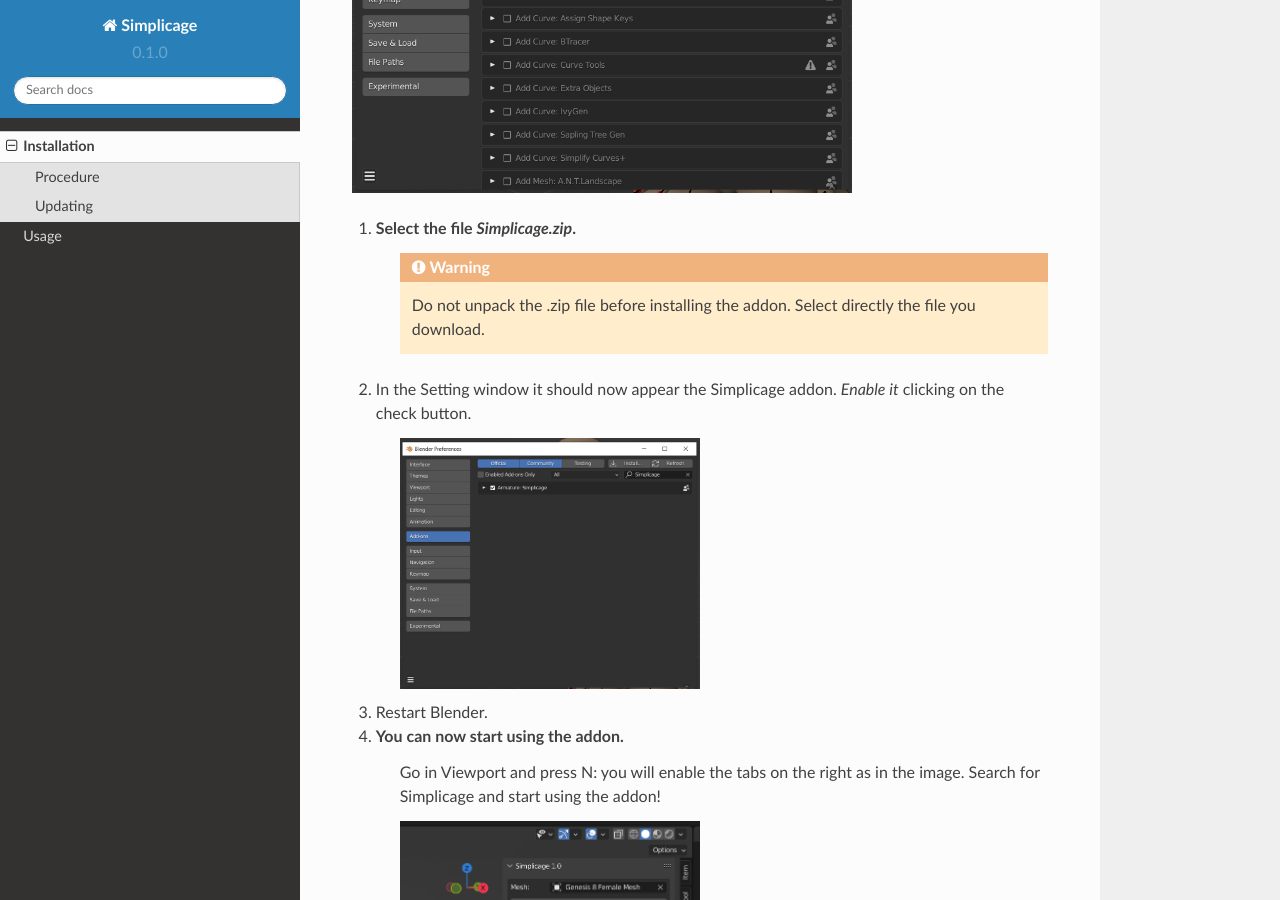
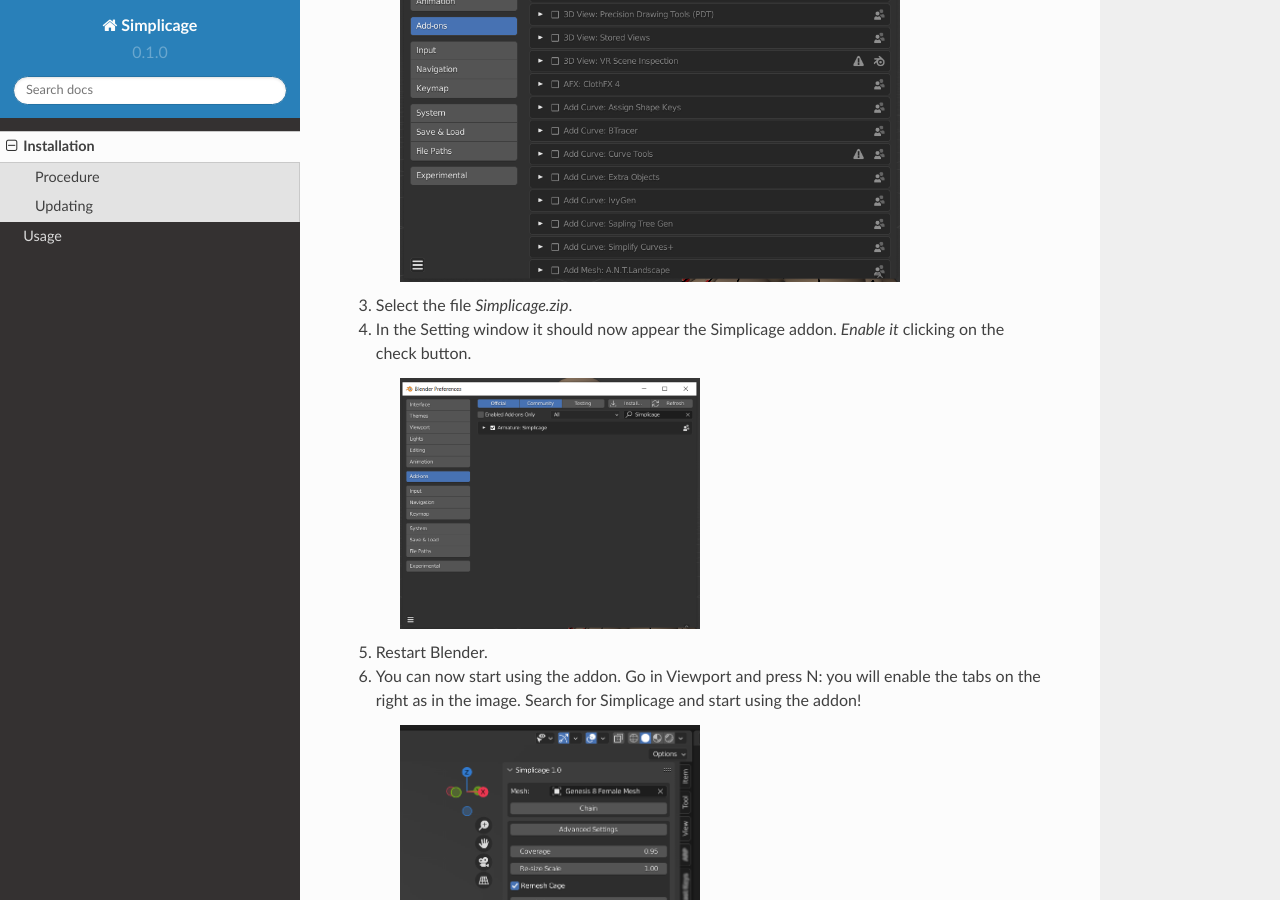
Before and after one commit to Mustard2/Simplicage-Documentation, a Sphinx documentation site: the page built from docs/source/installation.rst, in a window 1280 px wide and 900 px high, scrolled down 1117 px. Built offline with Sphinx 7.4.7 and the Read the Docs theme 2.0.0, drawn with Linux system fonts in a browser that asks for light colours; some of the changed text lies outside the part shown.

Commit message:
Update installation.rst

```diff
--- a/docs/source/installation.rst
+++ b/docs/source/installation.rst
@@ -19,12 +22,10 @@
 
 #. Open the *Add-on* tab and click on the *Install...* button.
 
-.. image:: images/simplicage_install_02.png
-   :width: 500
+    .. image:: images/simplicage_install_02.png
+       :width: 500
 
 #. Select the file *Simplicage.zip*.
-    .. warning::
-        Do not unpack the .zip file before installing the addon. Select directly the file you download.
 
 #. In the Setting window it should now appear the Simplicage addon. *Enable it* clicking on the check button.
 
@@ -33,9 +34,7 @@
 
 #. Restart Blender.
 
-#. You can now start using the addon.
-    Go in Viewport and press N: you will enable the tabs on the right as in the image.
-    Search for Simplicage and start using the addon!
+#. You can now start using the addon. Go in Viewport and press N: you will enable the tabs on the right as in the image. Search for Simplicage and start using the addon!
 
     .. image:: images/simplicage_install_04.png
        :width: 300
```
Also changed, not shown: other parts of docs/source/installation.rst (+3 -0 lines).
